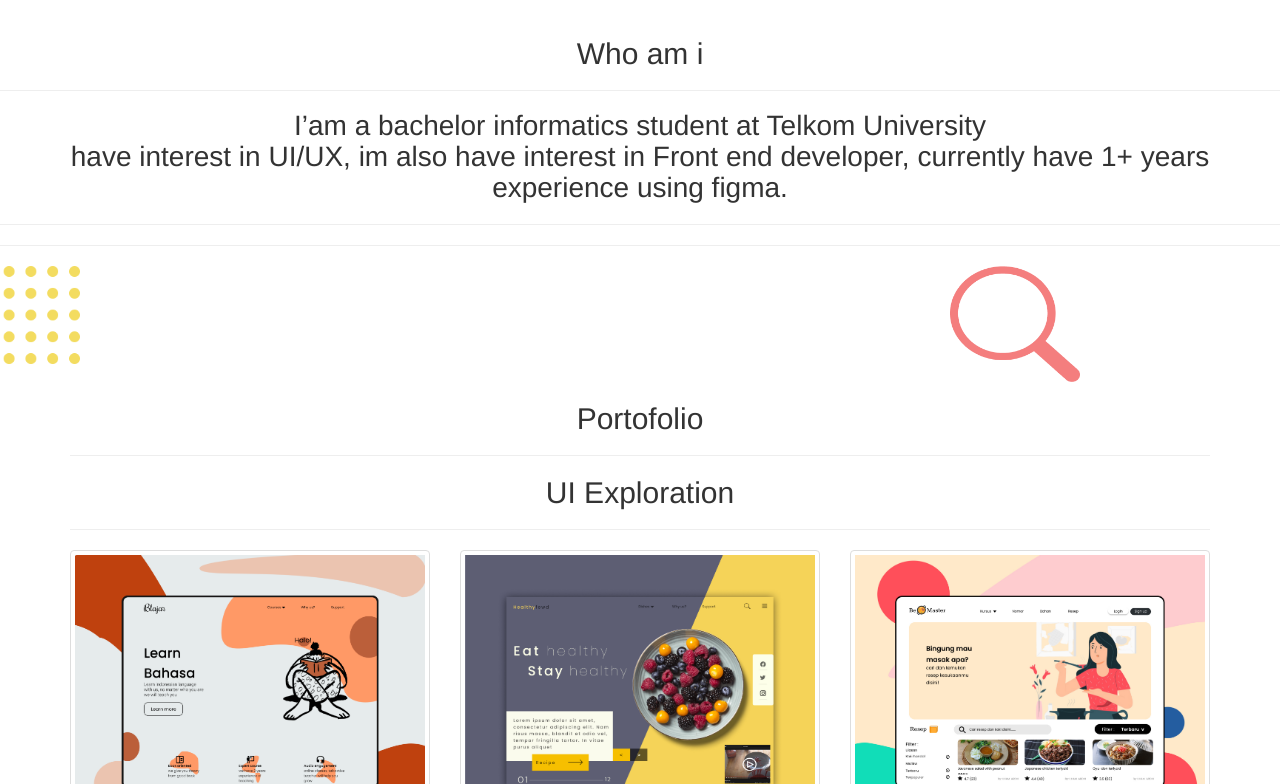
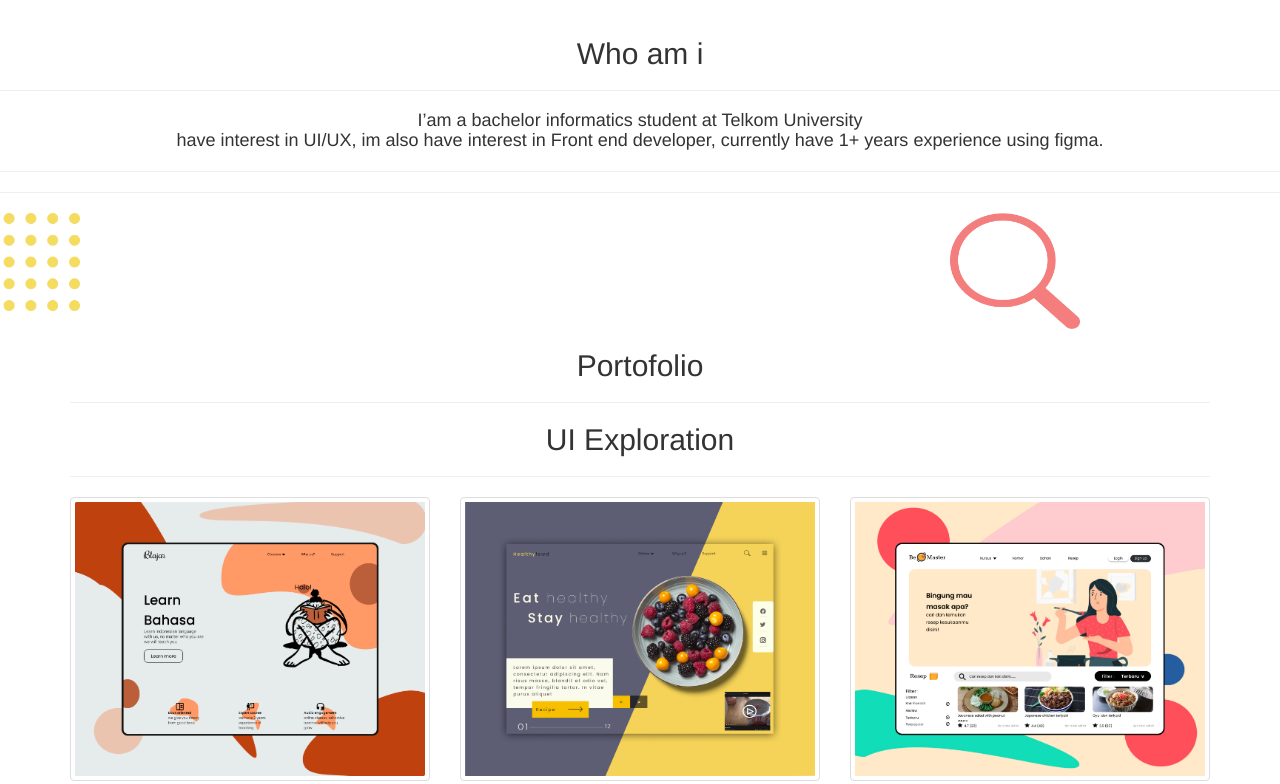
Before and after one commit to praailham1/Web-portofolio, a plain HTML site: page index.html in a window 1280 px wide. Shown: the part 1559-2343 px from the top of the page. Drawn offline with nearby package versions, Linux system fonts and the light colour scheme.

Commit message:
Update style.css

```diff
--- a/css/style.css
+++ b/css/style.css
@@ -91,9 +91,7 @@ li.dropdown {
 /*------------End Landing page area----------------*/
 
 /*------------Who am iarea----------------*/
-#whoami{
-    font-size: 28px;
-}
+
 /*------------End Who am i  area----------------*/
 
 #kaca{
```
